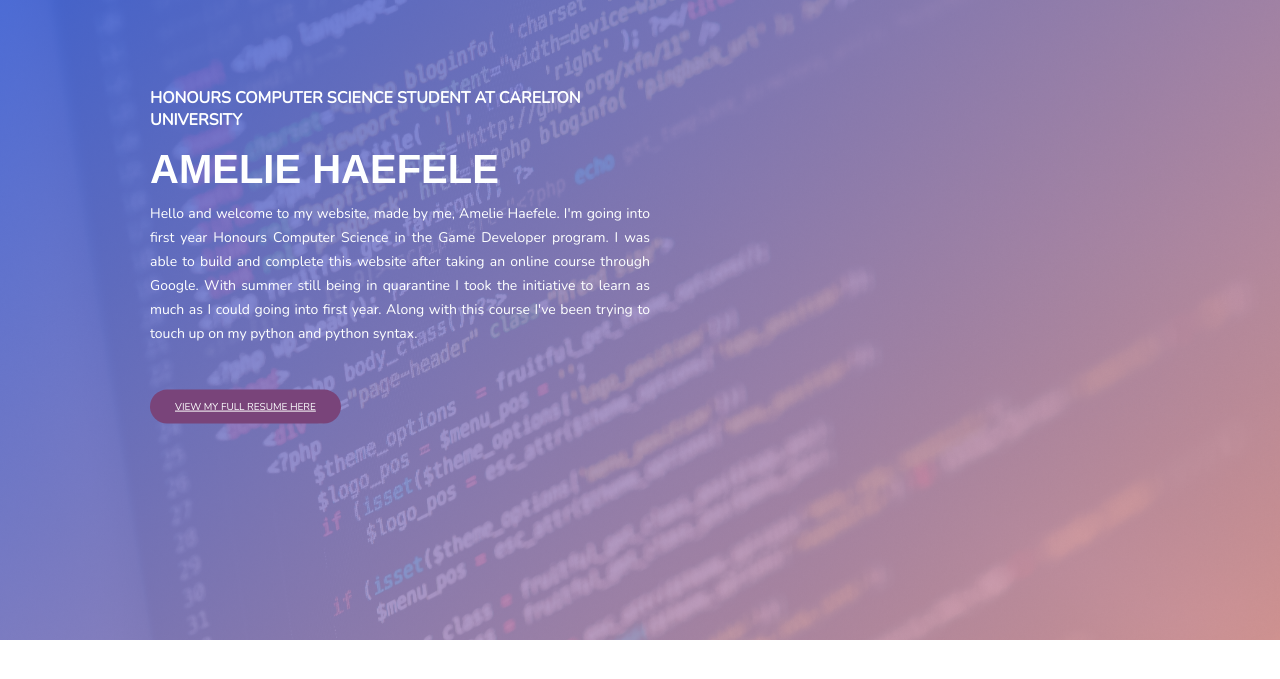
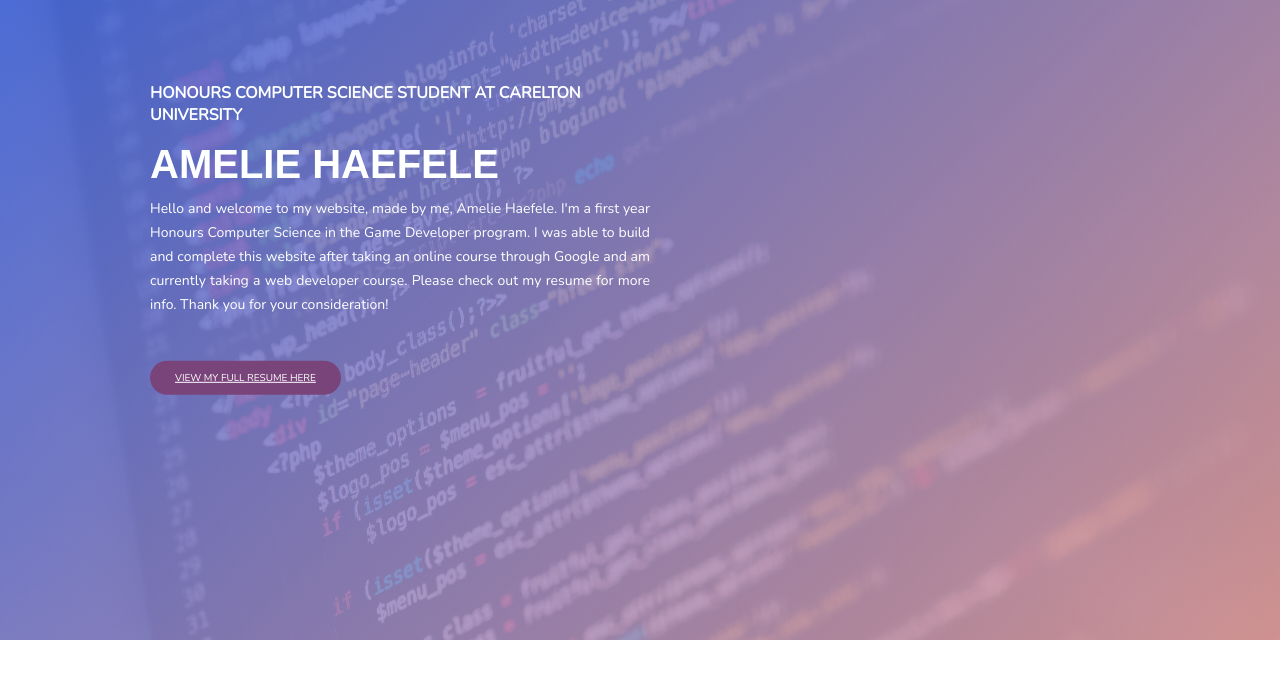
Before and after one commit to AmelieHaefeleUniversity/AmelieHaefeleWebsite, a Flask app: page / in a window 1280 px wide. Shown: the part 100-779 px from the top of the page. Run offline with Flask 2, Linux system fonts and the light colour scheme; some web fonts are replaced.

Commit message:
Update index.html

```diff
--- a/templates/index.html
+++ b/templates/index.html
@@ -66,11 +66,11 @@
                 <h3>Honours Computer Science Student at Carelton University</h3>
                 <h1>Amelie Haefele</h1>
                 <p>
-                    Hello and welcome to my website, made by me, Amelie Haefele. I'm going into first year Honours Computer Science in the Game Developer program. I was able to build and complete this website after taking an online course through Google. With summer still being in quarantine I took the initiative to learn as much as I could going into first year. Along with this course I've been trying to touch up on my python and python syntax.
+                    Hello and welcome to my website, made by me, Amelie Haefele. I'm a first year Honours Computer Science in the Game Developer program. I was able to build and complete this website after taking an online course through Google and am currently taking a web developer course. Please check out my resume for more info. Thank you for your consideration!
                 <br>
                 </p>
                 <div class="cta">
-                <a href="https://www.dropbox.com/s/xcqacrzwslbxedw/Amelie%20Haefele%20Jan%202021%20Resume.pdf?dl=1" class="btn">View my full Resume Here</a>
+                <a href="https://www.dropbox.com/s/rcn3t3apbw47i8e/Amelie_Haefele_Resume_Feb_2021.pdf?dl=1" class="btn">View my full Resume Here</a>
             </div>
             </div>
         </div>
```
